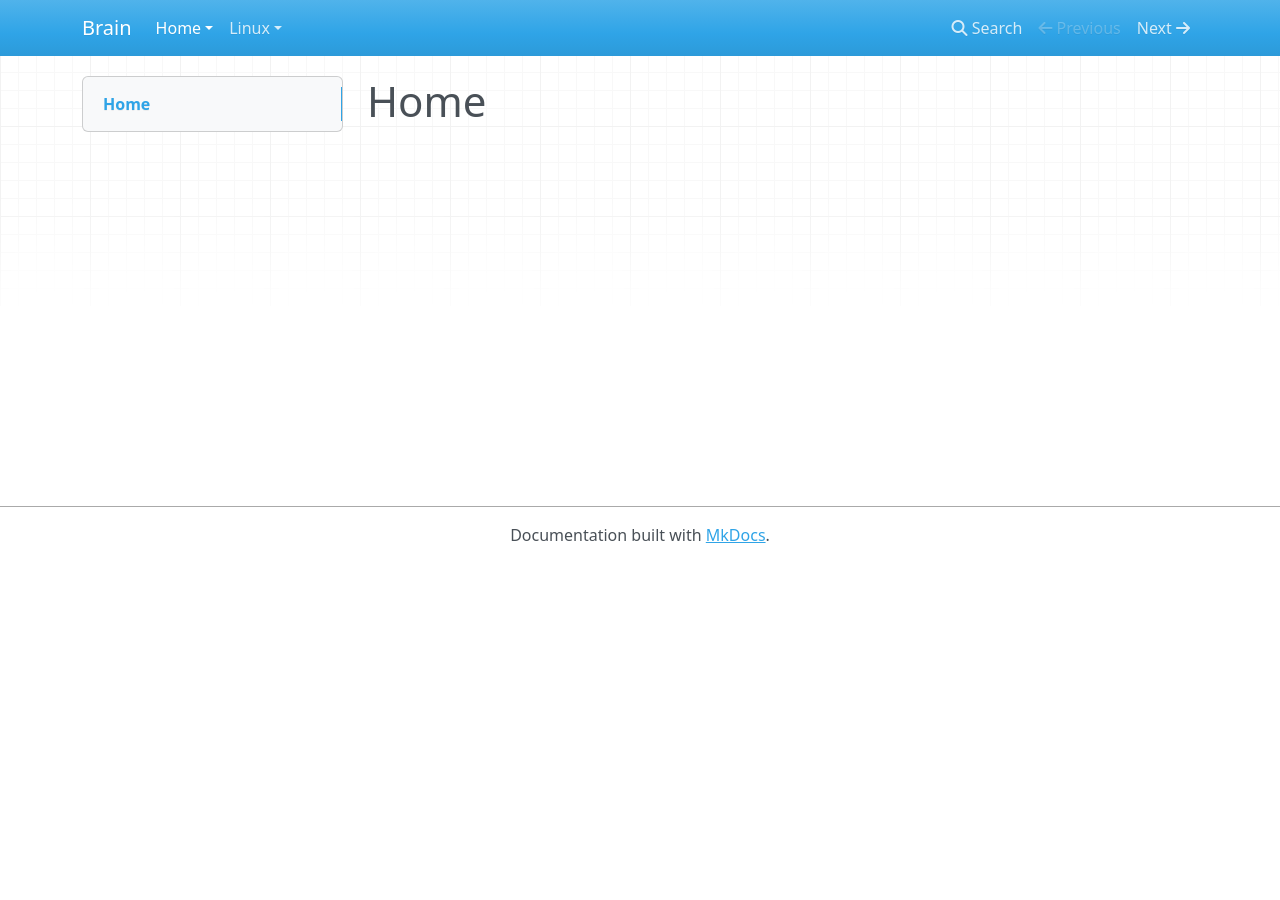
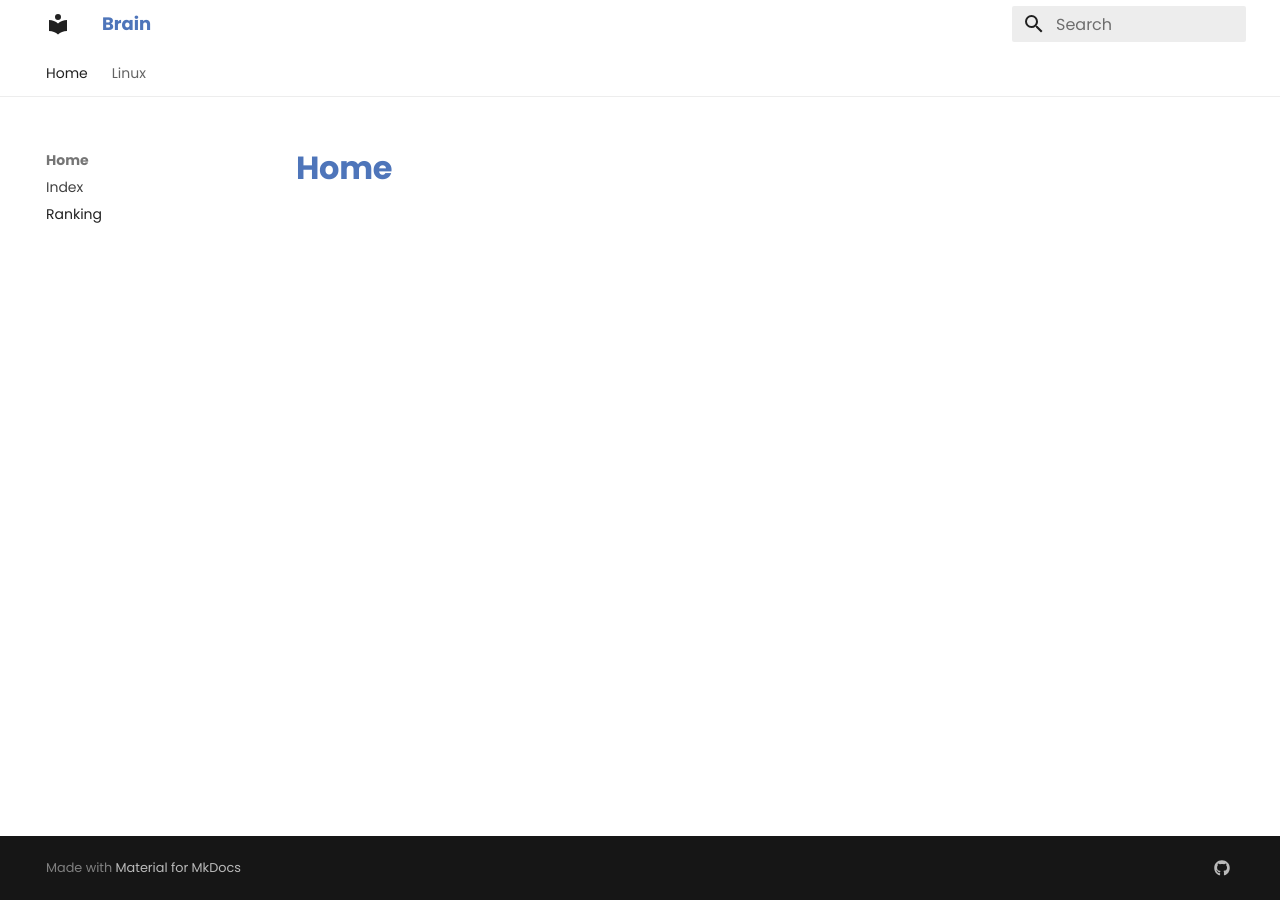
Before and after one commit to LionelPinheiroDuarte/brain, an MkDocs documentation site: the page built from docs/index.en.md, in a window 1280 px wide. Built offline with MkDocs 1.6.1 and Material for MkDocs 9.7.7, drawn with Linux system fonts in a browser that asks for light colours; nearby versions of some CDN libraries.

Commit message:
Add material theme to requirements

```diff
--- a/mkdocs.yml
+++ b/mkdocs.yml
@@ -12,7 +12,7 @@ nav:
       - Index: linux/linux.en.md
       - LPI Essentials: linux/LPI_Essentials.en.md
 theme:
-    name: mkdocs
+    name: material
     font:
         text: Poppins
     languages: en
--- a/requirements.txt
+++ b/requirements.txt
@@ -1,5 +1,6 @@
 jinja2>=3.0
 markdown>=3.2
+mkdocs-material
 mkdocs>=1.4.2
 mkdocs-static-i18n >= 1.0.0
 mkdocs-material-extensions>=1.1
```
